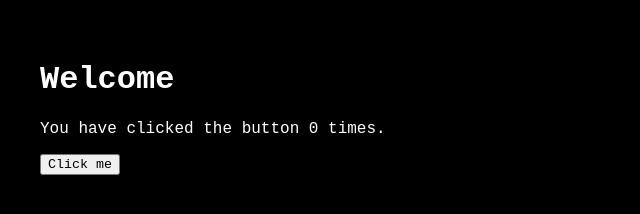
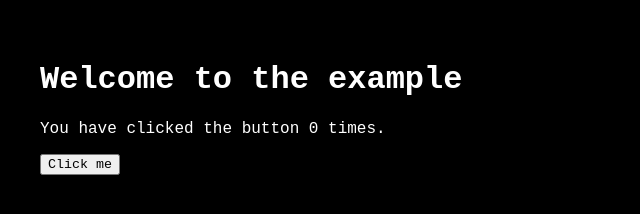
Before and after one commit to CSLangtonSoc/student-sites, a website: page public/example/index.html in a window 1280 px wide. Shown: the whole page, without its empty margins (0-640 px from the left). Drawn offline with Linux system fonts and the light colour scheme.

Commit message:
Update index.html

```diff
--- a/public/example/index.html
+++ b/public/example/index.html
@@ -8,7 +8,7 @@
   <link rel="stylesheet" href="index.css">
 </head>
 <body>
-  <h1>Welcome</h1>
+  <h1>Welcome to the example</h1>
   <p>You have clicked the button <span id="counter">0</span> times.</p>
   <button id="button">Click me</button>
 </body>
```
